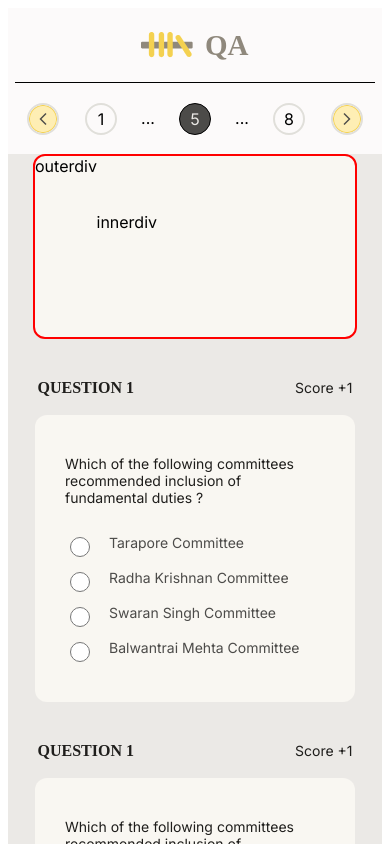
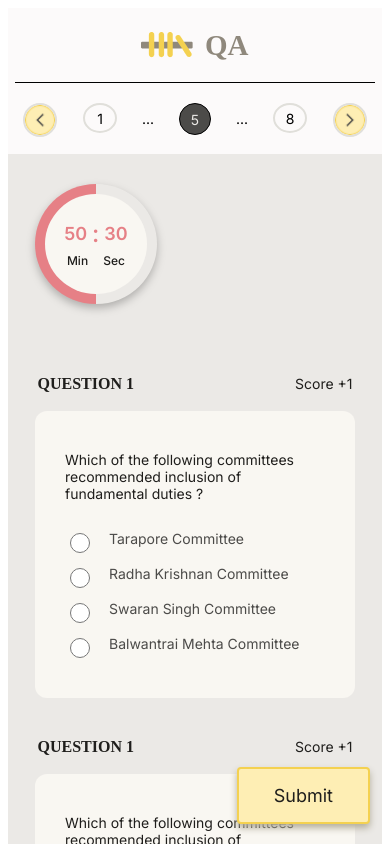
Before and after one commit to aasma12345/assessment-project, a Next.js app: page /assesment in a window 390 px wide. Shown: the top 844 px of the page. Built offline with nearby package versions, Linux system fonts and the light colour scheme.

Commit message:
mob-timer

```diff
--- a/app/assesment/assesment_content.js
+++ b/app/assesment/assesment_content.js
@@ -5,6 +5,7 @@ const Content = () => {
     return (
         <div className="content-box">
             <Filter />
+            <Timers />
             <div className="questions">
                 <Container />
                 <Container />
@@ -12,7 +13,7 @@ const Content = () => {
                 <Container />
                 <Container />
             </div>
-            <Timers />
+            {/* <Timers /> */}
         </div>
     )
 }
--- a/app/assesment/assessment_header.js
+++ b/app/assesment/assessment_header.js
@@ -12,7 +12,7 @@ function Headerpage() {
                     <div className='table'>
                         <Pagination />
                     </div>
-                    <div className="sumbit-button-div -only">
+                    <div className="sumbit-button-div">
                         <a href="/" className='submit-button'>Submit</a>
                     </div>
 
@@ -34,6 +34,9 @@ function Headerpage() {
                         </div>
                     </div>
                 </div>
+                <div className="sumbit-button-div">
+                    <a href="/" className='submit-button'>Submit</a>
+                </div>
             </div>
         </>
     );
--- a/app/assesment/filter.js
+++ b/app/assesment/filter.js
@@ -1,3 +1,4 @@
+
 const Filter = () => {
     return (
         <>
@@ -22,9 +23,8 @@ const Filter = () => {
                 </div>
             </div>
             <div className="mob-only">
-                <div className="filter">outerdiv
-                    <div className="filter-div">innerdiv
-                    </div>
+                <div className="mob-filter">
+
                 </div>
             </div>
         </>
--- a/app/assesment/style.css
+++ b/app/assesment/style.css
@@ -17,14 +17,14 @@
     text-align: center;
 }
 
-@media (max-width:560px) {
+@media (max-width:576px) {
     .header-box {
         display: block;
         width: 360px;
         height: 146px;
         margin: auto;
         text-align: center;
-        border:none;
+        border: none;
     }
 }
 
@@ -63,7 +63,7 @@
     /* border: 1px solid black; */
 }
 
-@media (max-width: 560px) {
+@media (max-width:576px) {
     .pagination {
         width: 360px;
         /* border: 1px solid black; */
@@ -80,7 +80,7 @@
     margin-left: 444px;
 }
 
-@media (max-width: 560px) {
+@media (max-width: 576px) {
     .table {
         width: 360px;
         border: none;
@@ -92,8 +92,9 @@
 
 .pageNo {
     border: 2px solid #E0DFDA;
-    width: 28px;
-    height: 28px;
+    width: 30px;
+    /* height: 30px; */
+    font-size: 14px;
     display: flex;
     align-items: center;
     justify-content: center;
@@ -101,7 +102,7 @@
     margin-left: 16px;
 }
 
-@media(max-width: 560px) {
+@media(max-width: 576px) {
     .dotespace {
         /* border: 2px solid #E0DFDA; */
         width: 10px;
@@ -111,7 +112,7 @@
 
     }
 
-    .pageNo{
+    .pageNo {
         justify-content: center;
         align-items: center;
         margin-left: 26px;
@@ -121,14 +122,16 @@
         height: 30px;
         width: 30px;
         background: #4C4B49;
-        color:  #EBE9E6;
-        border: 1px solid  black;
+        color: #EBE9E6;
+        border: 1px solid black;
 
     }
-    .previous{
+
+    .previous {
         margin-left: 0px;
     }
-    .top{
+
+    .top {
         border-top: 1px solid black;
         width: 100%;
     }
@@ -151,9 +154,21 @@
     margin-left: 72px;
 }
 
+@media(max-width: 576px) {
+    .submit-button {
+        position: fixed;
+        bottom: 20px;
+        right: 20px;
+        margin-left: 0;
+        width: auto;
+        z-index: 2;
+    }
+}
+
+
 .arrow-logo {
-    width: 32px;
-    height: 32px;
+    width: 30px;
+    height: 30px;
     margin-left: 16px;
 }
 
@@ -167,10 +182,11 @@
     /* border: 1px solid black; */
 }
 
-@media (max-width: 560px) {
+@media (max-width: 576px) {
     .content-box {
         display: block;
         max-width: 360px;
+        position: relative;
         /* border: 1px solid black; */
 
     }
@@ -183,7 +199,7 @@
     margin-left: 50px;
 }
 
-@media (max-width: 560px) {
+@media (max-width: 576px) {
     .questions {
         display: block;
         width: 100%;
@@ -201,7 +217,7 @@
     /* border: 1px solid black; */
 }
 
-@media (max-width: 560px) {
+@media (max-width: 576px) {
     .question-content {
         width: 260px;
         /* border: 2px solid blue; */
@@ -263,7 +279,7 @@
     margin-top: 40px;
 }
 
-@media (max-width: 560px) {
+@media (max-width: 576px) {
     .question-num {
         width: 315px;
         /* border: 2px solid blue; */
@@ -295,14 +311,14 @@
 .filter {
     width: 284px;
     height: 375px;
-    /* border: 1px solid black; */
+    border: 1px dashed #777671;
     margin-top: 180px;
     background: #F9F7F2;
     border-radius: 12px;
     margin-left: 103px;
 }
 
-@media (max-width: 560px) {
+@media (max-width: 576px) {
     .filter {
         width: 320px;
         height: 181px;
@@ -451,6 +467,7 @@
     background: #F9F7F2;
 }
 
+
 .timer-div {
     width: 154px;
     height: 180px;
@@ -460,6 +477,72 @@
     top: -56px;
     left: 170px;
     z-index: 2;
+}
+
+@media (max-width: 576px) {
+    .mob-filter {
+        width: auto;
+        height: 181px;
+        /* border: 1px solid black; */
+        position: relative;
+    }
+
+    .timer-div {
+        width: 130px;
+        height: 120px;
+        position: absolute;
+        /* border: 1px solid black; */
+        top: 30px;
+        left: 20px;
+        display: flex;
+    }
+
+    .timer {
+        display: flex;
+        width: 120px;
+        height: 120px;
+        padding: 0px 0.896px 0.237px 0.896px;
+        justify-content: center;
+        align-items: center;
+        border-radius: 50%;
+        background: conic-gradient(#EBE9E6 0deg 180deg, #E68086 180deg 360deg);
+        filter: drop-shadow(0px 4px 4px rgba(0, 0, 0, 0.25));
+
+    }
+
+    .timer-inside {
+        display: flex;
+        width: 100px;
+        height: 100px;
+        padding: 0px 0.896px 0.237px 0.896px;
+        justify-content: center;
+        align-items: center;
+        border-radius: 50%;
+        background: #F9F7F2;
+    }
+    .dot {
+        color: var(--Error, #E68086);
+        font-family: Inter;
+        font-size: 18px;
+        font-style: normal;
+        font-weight: 500;
+        line-height: normal;
+        text-transform: uppercase;
+    }
+
+
+
+
+}
+
+.dot {
+    color: var(--Error, #E68086);
+    font-family: Inter;
+    font-size: 24px;
+    font-style: normal;
+    font-weight: 500;
+    line-height: normal;
+    text-transform: uppercase;
 }
 
 .tim {
@@ -473,6 +556,7 @@
 .timeint,
 .timestr {
     display: flex;
+    align-items: center;
     justify-content: center;
     margin-bottom: 5px;
 }
@@ -493,6 +577,18 @@
     font-weight: 600;
     line-height: normal;
     text-transform: uppercase;
+}
+
+@media (max-width: 576px) {
+    .time {
+        color: var(--Error, #E68086);
+        font-family: Inter;
+        font-size: 18px;
+        font-style: normal;
+        font-weight: 600;
+        line-height: normal;
+        text-transform: uppercase;
+    }
 }
 
 .min {
--- a/app/assesment/timer.js
+++ b/app/assesment/timer.js
@@ -1,13 +1,14 @@
 import React from 'react';
 const Timers = () => {
     return (
-        <div className='des-only'>
+        <>
                 <div className='timer-div'>
                     <div className="timer">
                         <div className='timer-inside'>
                             <div className='tim'>
                                 <div className='timeint'>
                                     <div className='hour time'>50</div>
+                                    <div className='dot'>:</div>
                                     <div className='sec time'>30</div>
 
                                 </div>
@@ -19,10 +20,14 @@ const Timers = () => {
 
                         </div>
                     </div>
+                    <div className='des-only'>
                     <div className='timer-text'>Remaining Time</div>
                     </div>
+                </div>
 
-        </div>
+
+        </>
+
     );
 }
 export default Timers;
```
Lines whose indentation alone changed are shown as unchanged.
